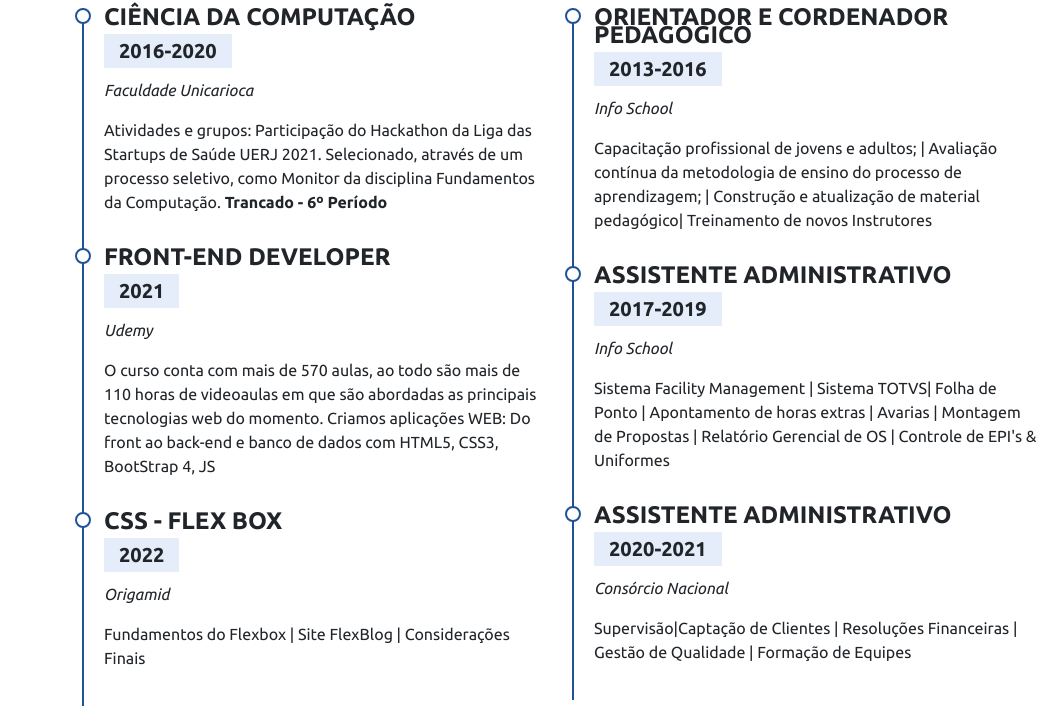
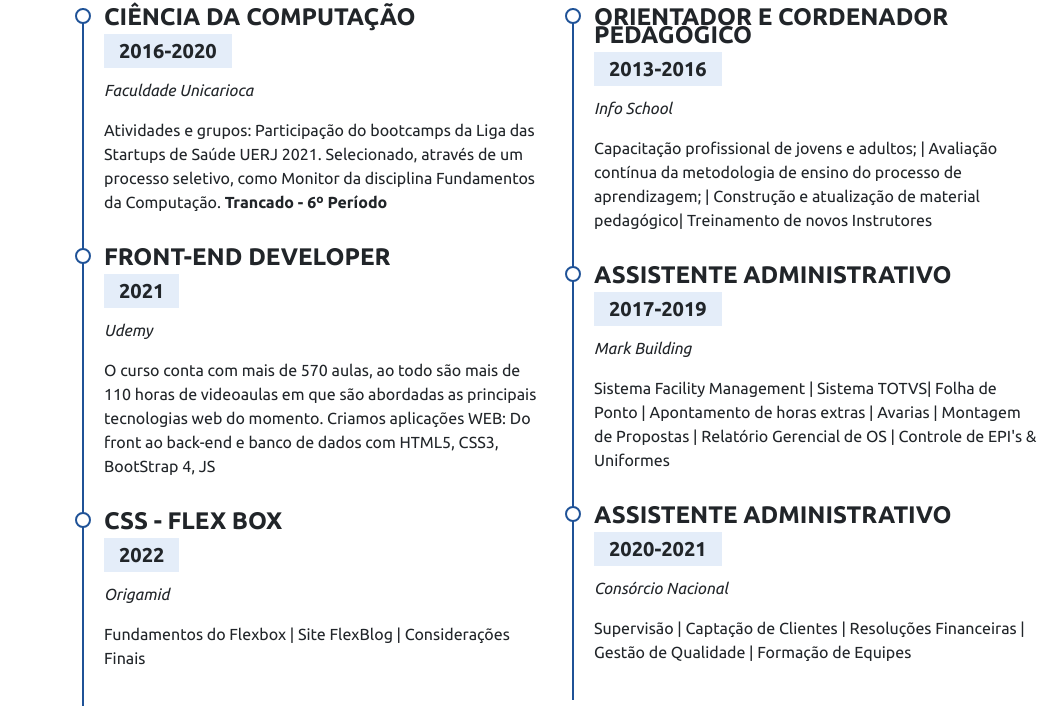
Before and after one commit to oficialjeffs/Portif-lio-MVC, a Flask app: page / in a window 1280 px wide. Shown: the part 2690-3416 px from the top of the page, without its empty margins (230-1280 px from the left). Run offline with Flask 2, Linux system fonts and the light colour scheme; some libraries are stand-ins or nearby versions.

Commit message:
Atualizações de portfólio

```diff
--- a/templates/index.html
+++ b/templates/index.html
@@ -350,8 +350,7 @@
             <div class="container pb-5">
                 <h2 class="pt-3 pb-4">Currículo</h2>
                 <div class="row">
-                    <div class="col-md-6">
-                        <!--Educação-->
+                    <div class="col-md-6"> <!--Educação-->
                         <h3 class="cv-title">Educação</h3>
 
                         <div class="cv-item" data-anime="down">
@@ -361,7 +360,7 @@
                             <!--Data-->
                             <p><em> Faculdade Unicarioca</em></p>
                             <!--Instituição de ensino-->
-                            <p> Atividades e grupos: Participação do Hackathon da Liga das Startups de
+                            <p> Atividades e grupos: Participação do bootcamps da Liga das Startups de
                                 Saúde UERJ 2021. Selecionado, através de um processo seletivo, como Monitor
                                 da disciplina Fundamentos da Computação. <strong> Trancado - 6º Período</p></strong>
                             <!--Descrição-->
@@ -393,8 +392,7 @@
                         </div>
                     </div>
 
-                    <div class="col-md-6">
-                        <!--Profissional-->
+                    <div class="col-md-6"> <!--Profissional-->
                         <h3 class="cv-title">Profissional</h3>
 
                         <div class="cv-item" data-anime="down">
@@ -415,7 +413,7 @@
                             <!--Cargo-->
                             <h5>2017-2019</h5>
                             <!--Data-->
-                            <p><em>Info School</em></p>
+                            <p><em>Mark Building</em></p>
                             <!--Empresa-->
                             <p> Sistema Facility Management
                                 | Sistema TOTVS| Folha de Ponto | Apontamento de horas extras | Avarias
@@ -430,7 +428,7 @@
                             <!--Data-->
                             <p><em>Consórcio Nacional</em></p>
                             <!--Empresa-->
-                            <p> Supervisão|Captação de Clientes | Resoluções Financeiras | Gestão de Qualidade |
+                            <p> Supervisão | Captação de Clientes | Resoluções Financeiras | Gestão de Qualidade |
                                 Formação de Equipes</p>
                             <!--Descrição-->
                         </div>
```
